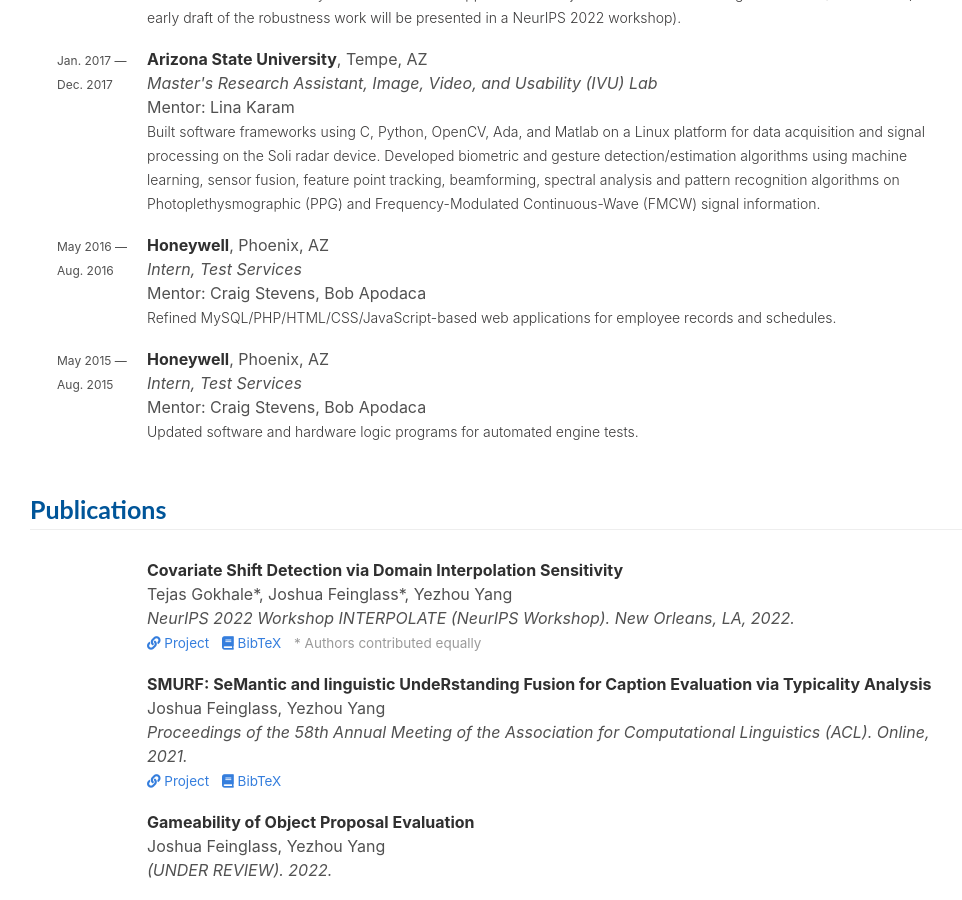
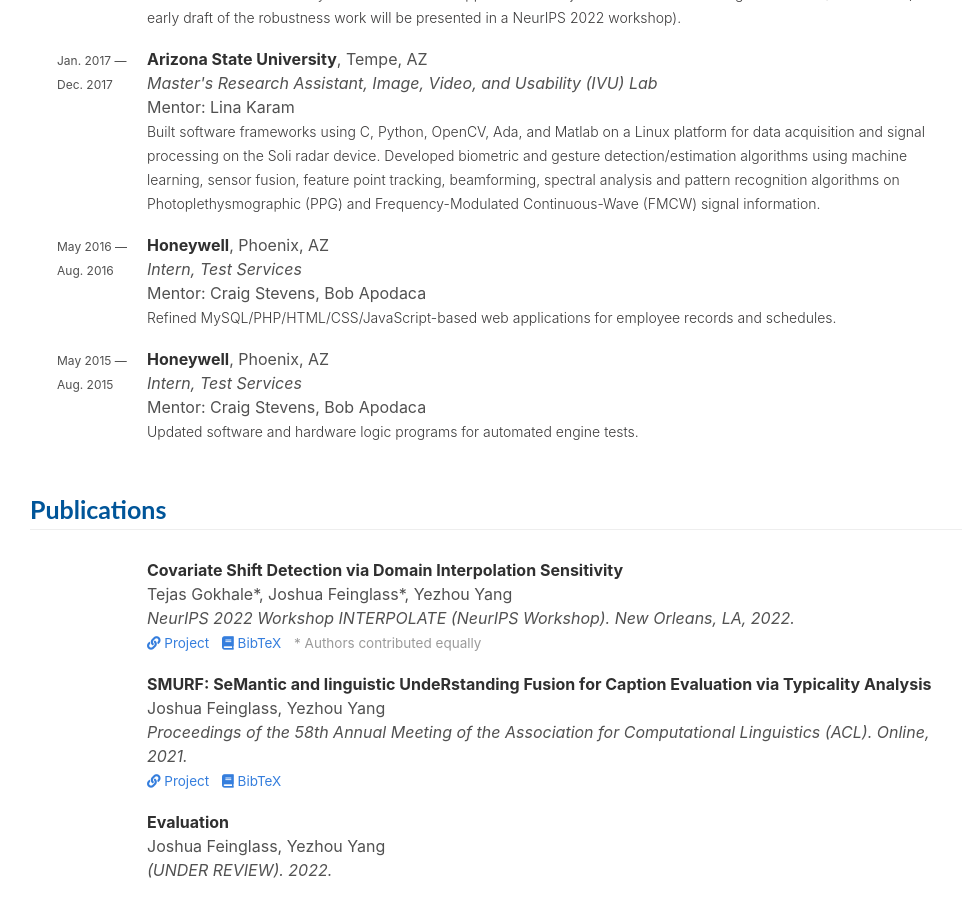
Before and after one commit to JoshuaFeinglass/JoshuaFeinglass.github.io, a Jekyll site: the page built from index.md, in a window 1280 px wide and 900 px high, scrolled down 2165 px. Shown: the whole window, without its empty margins (133-1095 px from the left). Built offline with Jekyll 4.4.1, drawn with Linux system fonts in a browser that asks for light colours; nearby versions of some CDN libraries; some web fonts are replaced.

Commit message:
temp change

```diff
--- a/_data/publications.yaml
+++ b/_data/publications.yaml
@@ -50,7 +50,7 @@
     }
 
 - id: game
-  title: "Gameability of Object Proposal Evaluation"
+  title: "Evaluation"
   authors:
     - Joshua Feinglass
     - Yezhou Yang
```
